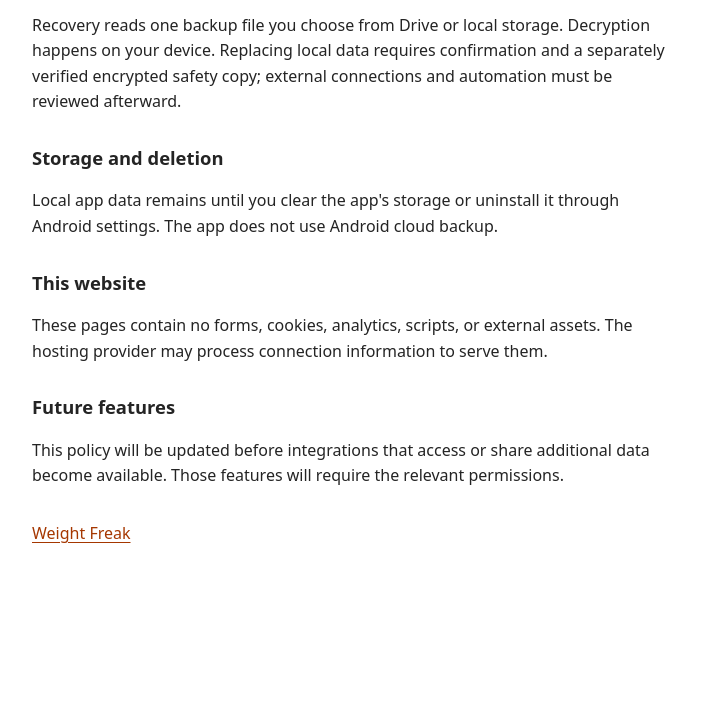
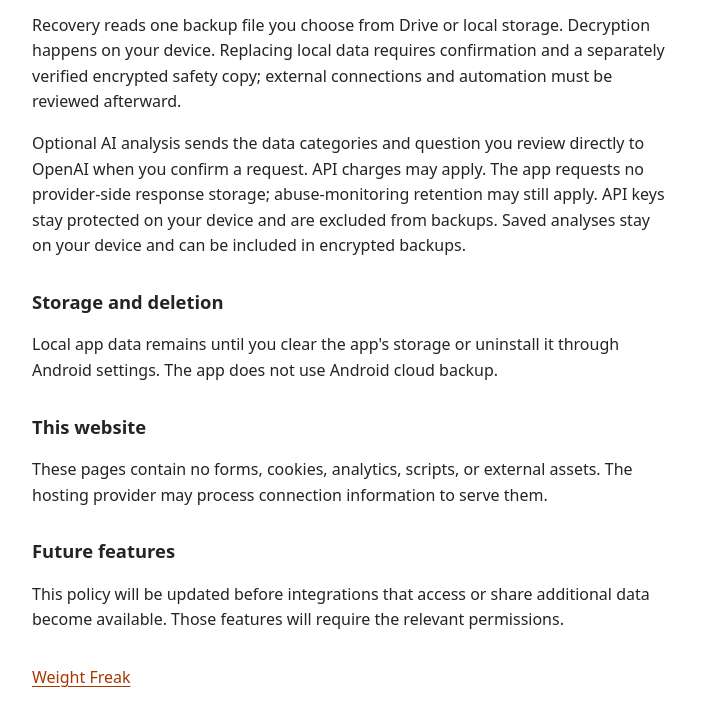
Before and after one commit to LachimB/weight-freak-info, a plain HTML site: page privacy.html in a window 1280 px wide. Shown: the part 1013-1739 px from the top of the page, without its empty margins (288-989 px from the left). Before the commit the page ends 1639 px from the top, so only its background shows below. Drawn offline with Linux system fonts and the light colour scheme.

Commit message:
Describe optional reviewed AI analysis

```diff
--- a/privacy.html
+++ b/privacy.html
@@ -20,6 +20,7 @@
     <p>Development builds can use Google Picker to confirm an existing output folder with a separately chosen account. Setup reads folder metadata only, stores connection choices on your device and creates no files. Selecting a folder does not grant access to every existing child.</p>
     <p>Optional encrypted backups can include imported health history and app settings. When you request a backup or enable daily backups, the app uploads encrypted files to your chosen Drive destination. The recovery key stays on your device unless you save it elsewhere yourself; credentials are excluded from backups. Daily backups are off by default. After a new backup is verified, configured retention may move older app-owned automatic backups to Drive Trash; manual and safety copies are retained.</p>
     <p>Recovery reads one backup file you choose from Drive or local storage. Decryption happens on your device. Replacing local data requires confirmation and a separately verified encrypted safety copy; external connections and automation must be reviewed afterward.</p>
+    <p>Optional AI analysis sends the data categories and question you review directly to OpenAI when you confirm a request. API charges may apply. The app requests no provider-side response storage; abuse-monitoring retention may still apply. API keys stay protected on your device and are excluded from backups. Saved analyses stay on your device and can be included in encrypted backups.</p>
     <h2>Storage and deletion</h2>
     <p>Local app data remains until you clear the app's storage or uninstall it through Android settings. The app does not use Android cloud backup.</p>
     <h2>This website</h2>
```
